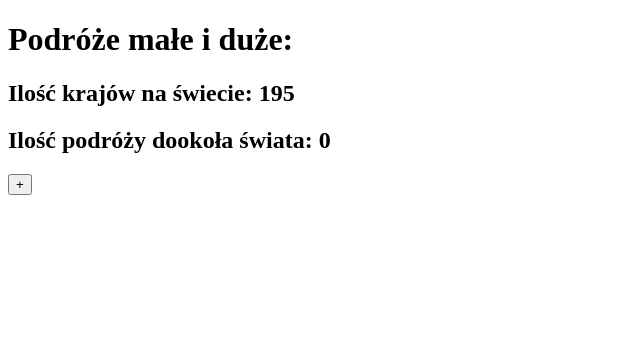
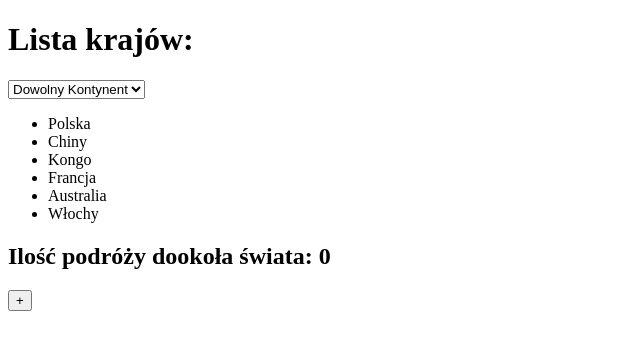
Before and after one commit to kacpi95/React-lesson, a React (Vite) app in the folder React-lesson/: page / in a window 1280 px wide. Shown: the top 350 px of the page, without its empty margins (0-640 px from the left). Built offline with nearby package versions, Linux system fonts and the light colour scheme.

Commit message:
add task

```diff
--- a/React-lesson/src/App.jsx
+++ b/React-lesson/src/App.jsx
@@ -147,17 +147,44 @@
 //   );
 // }
 
-import { useState, useMemo } from 'react';
-import { getNumberOfCountries } from './components/getNumberOfCountries/getNumberOfCountries';
+import { useMemo, useState } from 'react';
+
+const countries = [
+  { name: 'Polska', continent: 'Europa' },
+  { name: 'Chiny', continent: 'Azja' },
+  { name: 'Kongo', continent: 'Afryka' },
+  { name: 'Francja', continent: 'Europa' },
+  { name: 'Australia', continent: 'Australia' },
+  { name: 'Włochy', continent: 'Europa' },
+];
 
 export default function App() {
+  const [filter, setFilter] = useState('Dowolny');
   const [count, setCount] = useState(0);
-  const numberOfCountries = useMemo(() => getNumberOfCountries(), []);
+
+  const filteredCountries = useMemo(
+    () =>
+      filter === 'Dowolny'
+        ? countries
+        : countries.filter((country) => country.continent === filter),
+    [filter]
+  );
 
   return (
     <>
-      <h1>Podróże małe i duże:</h1>
-      <h2>Ilość krajów na świecie: {numberOfCountries}</h2>
+      <h1>Lista krajów:</h1>
+      <select value={filter} onChange={(e) => setFilter(e.target.value)}>
+        <option value='Dowolny'>Dowolny Kontynent</option>
+        <option value='Azja'>Azja</option>
+        <option value='Afryka'>Afryka</option>
+        <option value='Australia'>Australia</option>
+        <option value='Europa'>Europa</option>
+      </select>
+      <ul>
+        {filteredCountries.map((country) => (
+          <li key={country.name}>{country.name}</li>
+        ))}
+      </ul>
       <h2>Ilość podróży dookoła świata: {count}</h2>
       <button onClick={() => setCount((prevCount) => prevCount + 1)}>+</button>
     </>
--- a/React-lesson/src/components/getNumberOfCountries/getNumberOfCountries.jsx
+++ b/React-lesson/src/components/getNumberOfCountries/getNumberOfCountries.jsx
@@ -1,4 +1,4 @@
-export function getNumberOfCountries() {
-  console.log('BARDZO DUŻO OBLICZEŃ');
-  return 195;
-}
+// export function getNumberOfCountries() {
+//   console.log('BARDZO DUŻO OBLICZEŃ');
+//   return 195;
+// }
```
